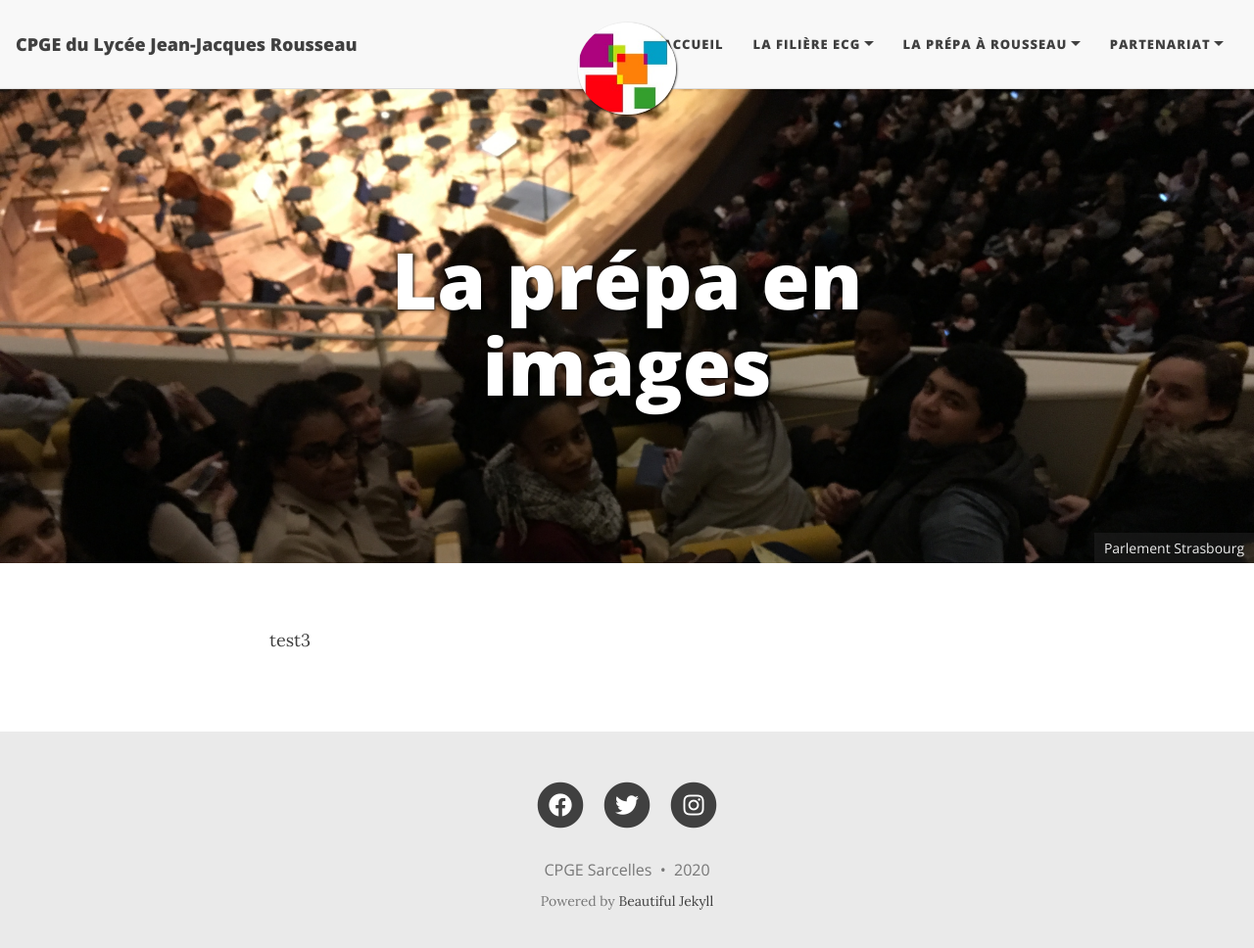
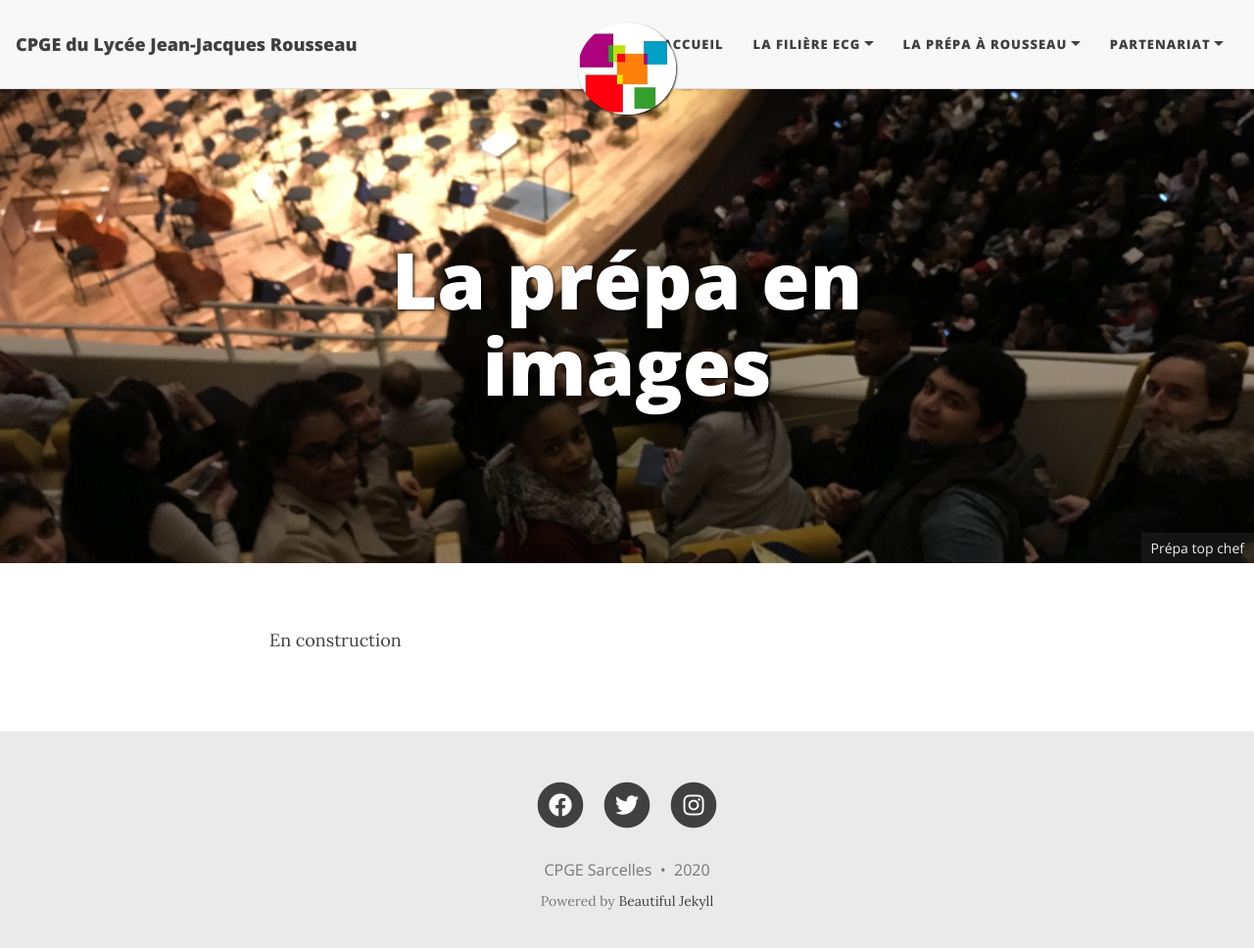
Before and after one commit to cpgesarcelles/cpgesarcelles.github.io, a Jekyll site: the page built from prepa_en_images.md, in a window 1280 px wide and 981 px high. Shown: the top 968 px of the window at 98% size. Built offline with Jekyll 4.4.1, drawn with Linux system fonts in a browser that asks for light colours; nearby versions of some CDN libraries.

Commit message:
Update prepa_en_images.md

```diff
--- a/prepa_en_images.md
+++ b/prepa_en_images.md
@@ -1,6 +1,6 @@
 ---
 title: La prépa en images
-cover-img: ["assets/img/philharmonie2016_test.jpg" : "Concert à la Philharmonie de Paris (2016)", "assets/img/parlement_strasbourg.JPG" : "Parlement Strasbourg"]
+cover-img: ["assets/img/philharmonie2016_test.jpg" : "Concert à la Philharmonie de Paris (2016)", "assets/img/parlement_strasbourg.JPG" : "Parlement Strasbourg", "assets/img/topchef/topchef1.JPG" : "Prépa top chef"]
 ---
 
-test3
+En construction
```
